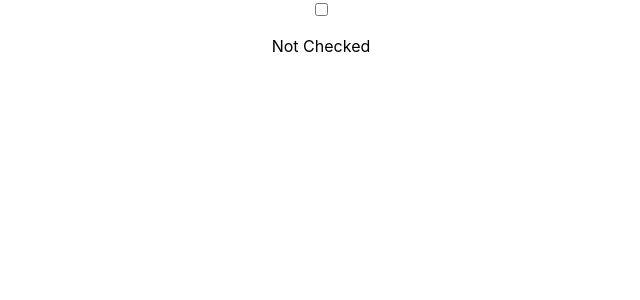
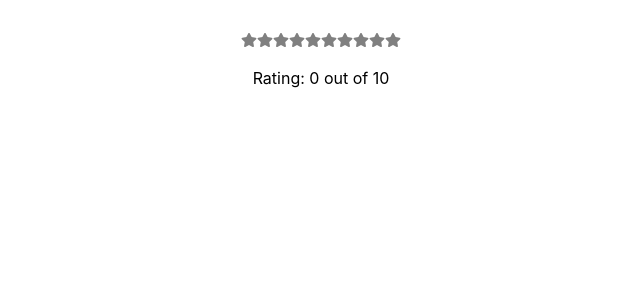
Before and after one commit to robcrusoe/react-tien, a React (Create React App) app: page / in a window 1280 px wide. Shown: the top 300 px of the page, without its empty margins (319-959 px from the left). Built offline with nearby package versions, Linux system fonts and the light colour scheme.

Commit message:
A good example with `useState()`

```diff
--- a/package.json
+++ b/package.json
@@ -8,6 +8,7 @@
     "@testing-library/user-event": "^12.8.3",
     "react": "^17.0.2",
     "react-dom": "^17.0.2",
+    "react-icons": "^4.2.0",
     "react-scripts": "4.0.3",
     "web-vitals": "^1.1.2"
   },
--- a/src/App.css
+++ b/src/App.css
@@ -1,3 +1,4 @@
 .App {
+  margin: 2rem 0;
   text-align: center;
 }
--- a/src/App.js
+++ b/src/App.js
@@ -1,15 +1,38 @@
 import { useState } from 'react';
+import { FaStar } from 'react-icons/fa';
 import './App.css';
 
-function App() {
-  const [checked, setChecked] = useState(false);
+const createArray = (length) => {
+  return [...Array(length)];
+};
+
+function Star({ selected = false, onSelect }) {
+  return <FaStar color={selected ? 'red' : 'gray'} onClick={onSelect} />
+};
+
+function StarRating({ totalStars = 5 }) {
+  const [selectedStars, setSelectedStars] = useState(0);
+
+  const content = (createArray(totalStars).map((n, i) => {
+    return <Star key={i} selected={selectedStars > i} onSelect={() => {
+      setSelectedStars(i + 1);
+    }} />
+  }));
 
   return (
+    <>
+      {content}
+      <p>Rating: {selectedStars} out of {totalStars}</p>
+    </>
+  )
+};
+
+function App() {
+  return (
     <div className="App">
-      <input type='checkbox' value={checked} onChange={() => { setChecked((prevState) => { return !prevState }) }} />
-      <p>{checked ? 'Checked' : 'Not Checked'}</p>
+      <StarRating totalStars={10} />
     </div>
   );
-}
+};
 
 export default App;
```
Also changed, not shown: 1 other file (tests, documents, lock files or other folders).
